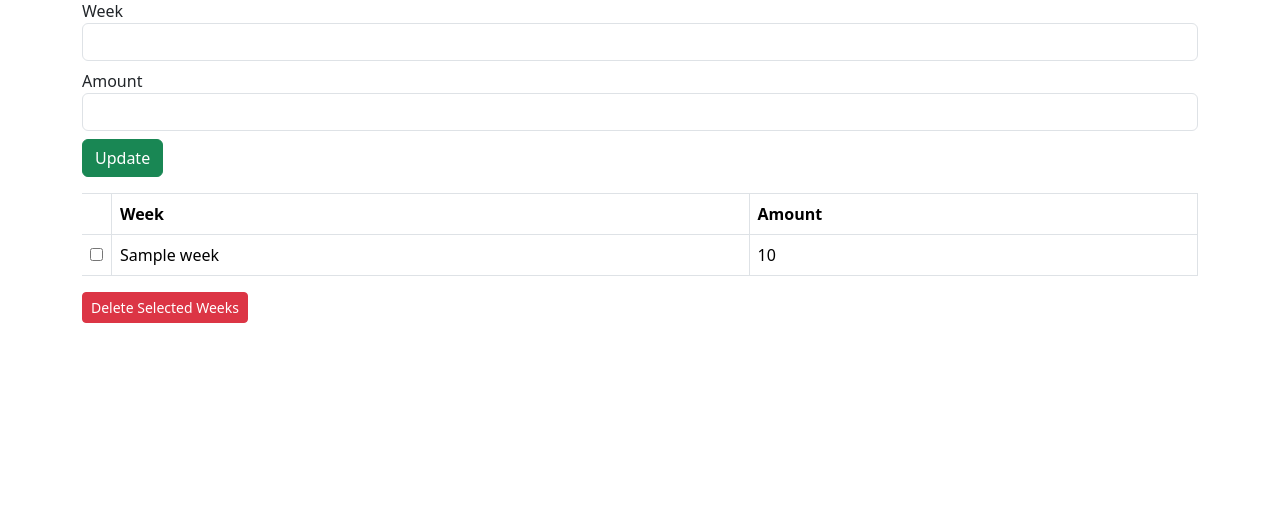
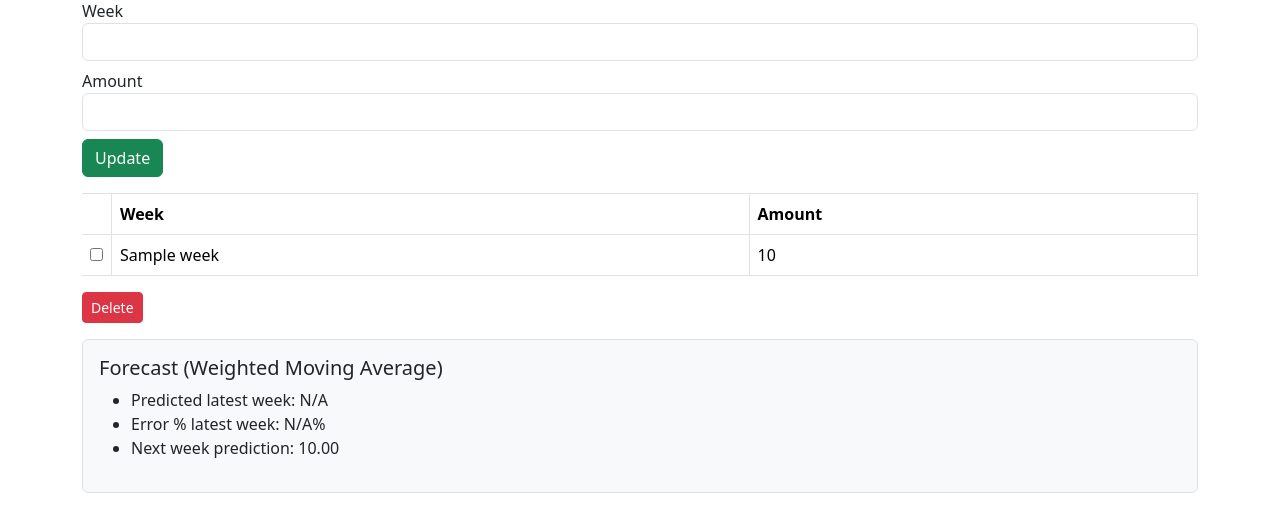
Before and after one commit to rei-doko/MRP-Demand-Forecast, a Flask app: template templates/sales.html in a window 1280 px wide. Shown: the part 367-876 px from the top of the page. Before the commit the page ends 690 px from the top, so only its background shows below. Run offline with Flask 3, Linux system fonts and the light colour scheme; the template is opened without the code that fills it: most values are stand-ins (such as "Sample title", 1, 10 or a date in 2020).

Commit message:
Add forecast algorithm with percentage error.

```diff
--- a/main.py
+++ b/main.py
@@ -314,25 +314,26 @@ def sales():
 
     message = None
     selected_product = None
-    sales_data = []
+    weekly_sales = []
 
-    # Step 1: Handle POST for adding/updating sales
+    # Update Weekly Sales
     if request.method == "POST":
         try:
             product_id = int(request.form["product_id"])
-            week = int(request.form["week"])
-            amount = int(request.form["amount"])
+            week_number = int(request.form["week"])
+            week_sales_amount = int(request.form["amount"])
         except (KeyError, ValueError):
             connection.close()
             message = "All fields are required and must be valid numbers!"
             product_id = None
 
         if product_id is not None:
-            # Check product exists in material master
-            cursor.execute("SELECT * FROM material_master WHERE product_id = ?", (product_id,))
+            # Verify product exists
+            cursor.execute(
+                "SELECT * FROM material_master WHERE product_id = ?", (product_id,)
+            )
             product_row = cursor.fetchone()
             if not product_row:
-                connection.close()
                 message = f"Product ID {product_id} does not exist."
             else:
                 # Insert or update weekly sales
@@ -340,48 +341,60 @@ def sales():
                     INSERT INTO sales(product_id, week, amount)
                     VALUES (?, ?, ?)
                     ON CONFLICT(product_id, week) DO UPDATE SET amount=excluded.amount
-                """, (product_id, week, amount))
+                """, (product_id, week_number, week_sales_amount))
                 connection.commit()
+                connection.close()
+                # Redirect GET to avoid resubmission
                 return redirect(url_for("sales", product_id=product_id))
 
-    # Step 2: Handle GET to display selected folder
-    product_id_param = request.args.get("product_id", type=int)
-    if product_id_param:
-        cursor.execute("SELECT * FROM material_master WHERE product_id = ?", (product_id_param,))
+    # Display Folder
+    selected_product_id = request.args.get("product_id", type=int)
+    if selected_product_id:
+        cursor.execute(
+            "SELECT * FROM material_master WHERE product_id = ?", (selected_product_id,)
+        )
         selected_product = cursor.fetchone()
         if selected_product:
-            cursor.execute("SELECT week, amount FROM sales WHERE product_id = ? ORDER BY week", (product_id_param,))
-            sales_data = cursor.fetchall()
+            cursor.execute(
+                "SELECT week, amount FROM sales WHERE product_id = ? ORDER BY week",
+                (selected_product_id,)
+            )
+            weekly_sales = cursor.fetchall()
 
-    # Fetch all products for dropdown
+    # Load all products for dropdown
     cursor.execute("SELECT * FROM material_master ORDER BY product_id")
     products = cursor.fetchall()
-
     connection.close()
 
     return render_template(
         "sales.html",
         products=products,
         selected_product=selected_product,
-        sales_data=sales_data,
+        weekly_sales=weekly_sales,
         message=message
     )
 
 @app.route("/sales/add", methods=["POST"])
 def add_sales():
+    # Add/Update a weekly sales entry for a specific product
     product_id = int(request.form["product_id"])
     week = int(request.form["week"])
     amount = int(request.form["amount"])
 
     connection = sqlite3.connect(db_path)
     cursor = connection.cursor()
+
+    # Insert new sales entry or update existing one for same product and week
     cursor.execute("""
         INSERT INTO sales(product_id, week, amount)
         VALUES (?, ?, ?)
         ON CONFLICT(product_id, week) DO UPDATE SET amount=excluded.amount
     """, (product_id, week, amount))
+
     connection.commit()
     connection.close()
+
+    # Redirect to sales folder
     return redirect(url_for("sales"))
 
 @app.route("/sales/delete", methods=["POST"])
@@ -409,7 +422,7 @@ def delete_sales():
     # Redirect to same folder after deletion (GET)
     return redirect(url_for("sales", product_id=product_id))
 
-# Helper to get all products
+# Helper to get all products -- WHAT DOES THIS DO
 def get_products():
     connection = sqlite3.connect(db_path)
     connection.row_factory = sqlite3.Row
@@ -419,6 +432,62 @@ def get_products():
     connection.close()
     return products
 
+@app.route("/sales/forecast", methods=["GET"])
+def sales_forecast():
+    # Get product ID from query parameters
+    product_id = request.args.get("product_id", type=int)
+    if product_id is None:
+        return jsonify({"error": "Missing product_id"}), 400
+
+    connection = sqlite3.connect(db_path)
+    connection.row_factory = sqlite3.Row
+    cursor = connection.cursor()
+
+    # Fetch all sales for the product ordered by week
+    cursor.execute(
+        "SELECT week, amount FROM sales WHERE product_id = ? ORDER BY week",
+        (product_id,)
+    )
+    sales_rows = cursor.fetchall()
+    weekly_amounts = [row["amount"] for row in sales_rows]
+
+    connection.close()
+
+    # Helper: weighted moving average (latest week has highest weight)
+    def weighted_moving_average(values):
+        n = len(values)
+        if n == 0:
+            return None
+        weights = list(range(1, n + 1))  # chronological weights: oldest=1, latest=n
+        weighted_sum = sum(weekly_sale * week_weight for weekly_sale, week_weight in zip(values, weights))
+        return weighted_sum / sum(weights)
+
+    # Forecast calculations
+    if len(weekly_amounts) > 1:
+        # Test the latest week for accuracy
+        forecast_for_latest_week = weighted_moving_average(weekly_amounts[:-1])
+        actual_latest_week = weekly_amounts[-1]
+        error_percent_latest_week = (
+            abs(actual_latest_week - forecast_for_latest_week) / actual_latest_week * 100
+            if actual_latest_week else None
+        )
+        # Predict next week using all available data
+        next_week_prediction = weighted_moving_average(weekly_amounts)
+    elif len(weekly_amounts) == 1:
+        # Only one week available: cannot test accuracy, can only predict next week
+        forecast_for_latest_week = None
+        error_percent_latest_week = None
+        next_week_prediction = weekly_amounts[0]
+    else:
+        # No data
+        forecast_for_latest_week = error_percent_latest_week = next_week_prediction = None
+
+    return jsonify({
+        "forecast_for_latest_week": forecast_for_latest_week,
+        "error_percent_latest_week": error_percent_latest_week,
+        "next_week_prediction": next_week_prediction
+    })
+
 # Run Flask
 if __name__ == "__main__":
     USE_GUI = False
--- a/templates/sales.html
+++ b/templates/sales.html
@@ -6,7 +6,7 @@
 <div class="alert alert-danger mt-2" id="msg-box">{{ message }}</div>
 {% endif %}
 
-<!-- Step 1: Select / Open Product Folder -->
+<!-- Select / Open Product Folder -->
 <form method="GET" class="mb-4">
     <div class="mb-2">
         <label>Select Product Folder:</label>
@@ -28,7 +28,7 @@
 <div class="sales-folder mb-3">
     <h4>Product ID: {{ selected_product['product_id'] }} - {{ selected_product['product_name'] }}</h4>
 
-    <!-- Form to Add / Update Weekly Sales -->
+    <!-- Update Week and Sales -->
     <form method="POST" class="mb-3" action="{{ url_for('sales') }}">
         <input type="hidden" name="product_id" value="{{ selected_product['product_id'] }}">
         <div class="mb-2">
@@ -42,8 +42,8 @@
         <button type="submit" class="btn btn-success">Update</button>
     </form>
 
-    <!-- Delete Selected Weeks -->
-    <form method="POST" action="{{ url_for('delete_sales') }}">
+    <!-- Delete Weeks -->
+    <form method="POST" action="{{ url_for('delete_sales') }}" class="mb-3">
         <input type="hidden" name="product_id" value="{{ selected_product['product_id'] }}">
         <table class="table table-bordered">
             <thead>
@@ -54,27 +54,50 @@
                 </tr>
             </thead>
             <tbody>
-                {% for s in sales_data %}
+                {% for sale in weekly_sales %}
                 <tr>
-                    <td><input type="checkbox" name="delete_weeks[]" value="{{ s['week'] }}"></td>
-                    <td>{{ s['week'] }}</td>
-                    <td>{{ s['amount'] }}</td>
+                    <td><input type="checkbox" name="delete_weeks[]" value="{{ sale['week'] }}"></td>
+                    <td>{{ sale['week'] }}</td>
+                    <td>{{ sale['amount'] }}</td>
                 </tr>
                 {% endfor %}
             </tbody>
         </table>
-        <button type="submit" class="btn btn-danger btn-sm">Delete Selected Weeks</button>
+        <button type="submit" class="btn btn-danger btn-sm">Delete</button>
     </form>
+
+    <!-- Forecast Output -->
+    <div id="forecast-output" class="p-3 border rounded bg-light">
+        Loading forecast...
+    </div>
 </div>
 
 <script>
-    // Select all checkbox functionality
-    const selectAll = document.querySelector('.select-all-folder');
-    if(selectAll){
-        selectAll.addEventListener('change', function(){
-            document.querySelectorAll('tbody input[type="checkbox"]').forEach(cb => cb.checked = this.checked);
+document.addEventListener('DOMContentLoaded', function() {
+    const forecastDiv = document.getElementById('forecast-output');
+    const productId = "{{ selected_product['product_id'] }}";  // Keep as string to avoid parse issues
+
+    fetch(`{{ url_for('sales_forecast') }}?product_id=${productId}`)
+        .then(response => response.json())
+        .then(data => {
+            if(data.error){
+                forecastDiv.innerHTML = data.error;
+            } else {
+                forecastDiv.innerHTML = `
+                    <h5>Forecast (Weighted Moving Average)</h5>
+                    <ul>
+                        <li>Predicted latest week: ${data.forecast_for_latest_week !== null ? data.forecast_for_latest_week.toFixed(2) : "N/A"}</li>
+                        <li>Error % latest week: ${data.error_percent_latest_week !== null ? data.error_percent_latest_week.toFixed(2) : "N/A"}%</li>
+                        <li>Next week prediction: ${data.next_week_prediction !== null ? data.next_week_prediction.toFixed(2) : "N/A"}</li>
+                    </ul>
+                `;
+            }
+        })
+        .catch(err => {
+            forecastDiv.innerHTML = "Error fetching forecast";
+            console.error(err);
         });
-    }
+});
 </script>
 {% endif %}
 
```
